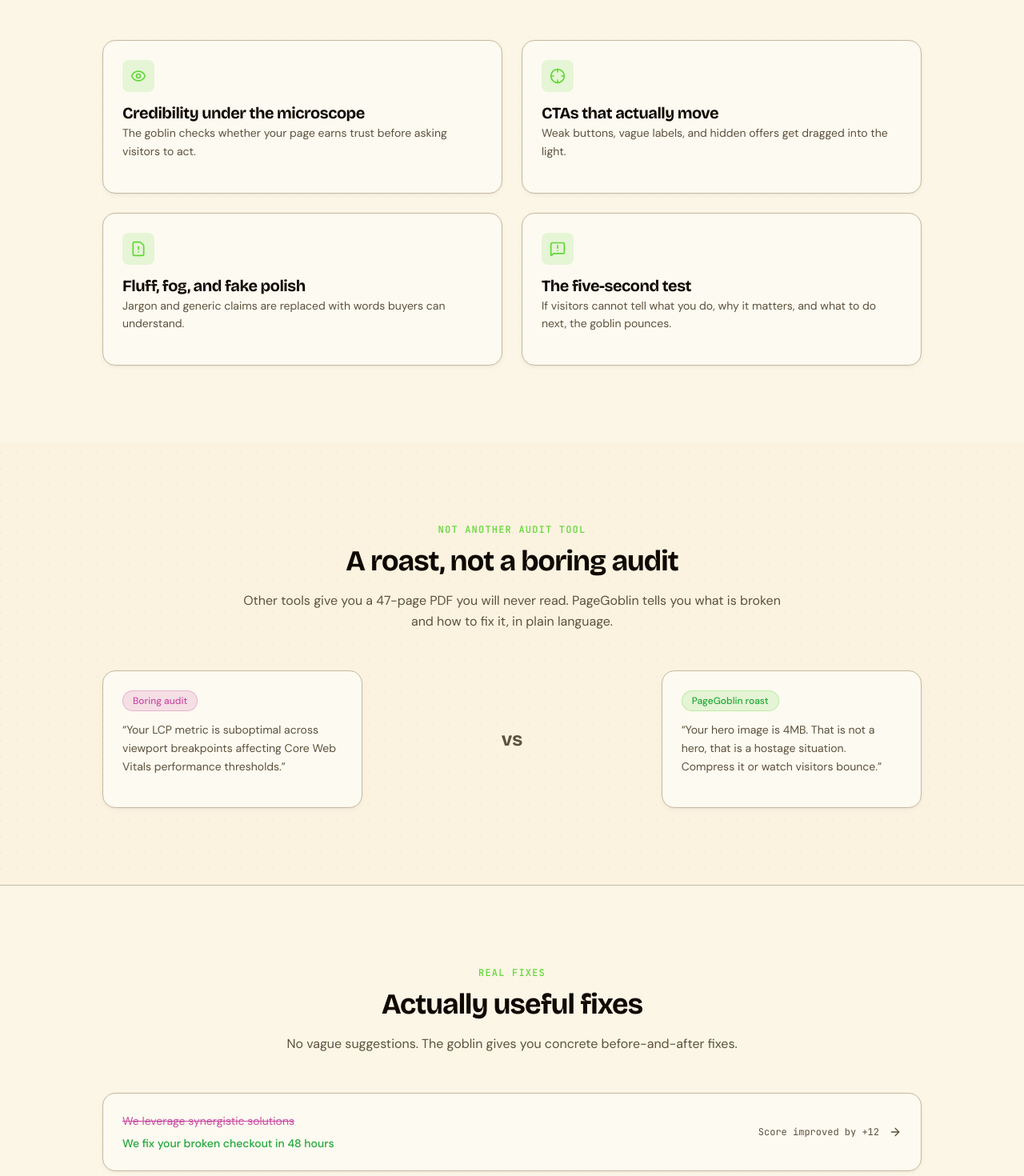
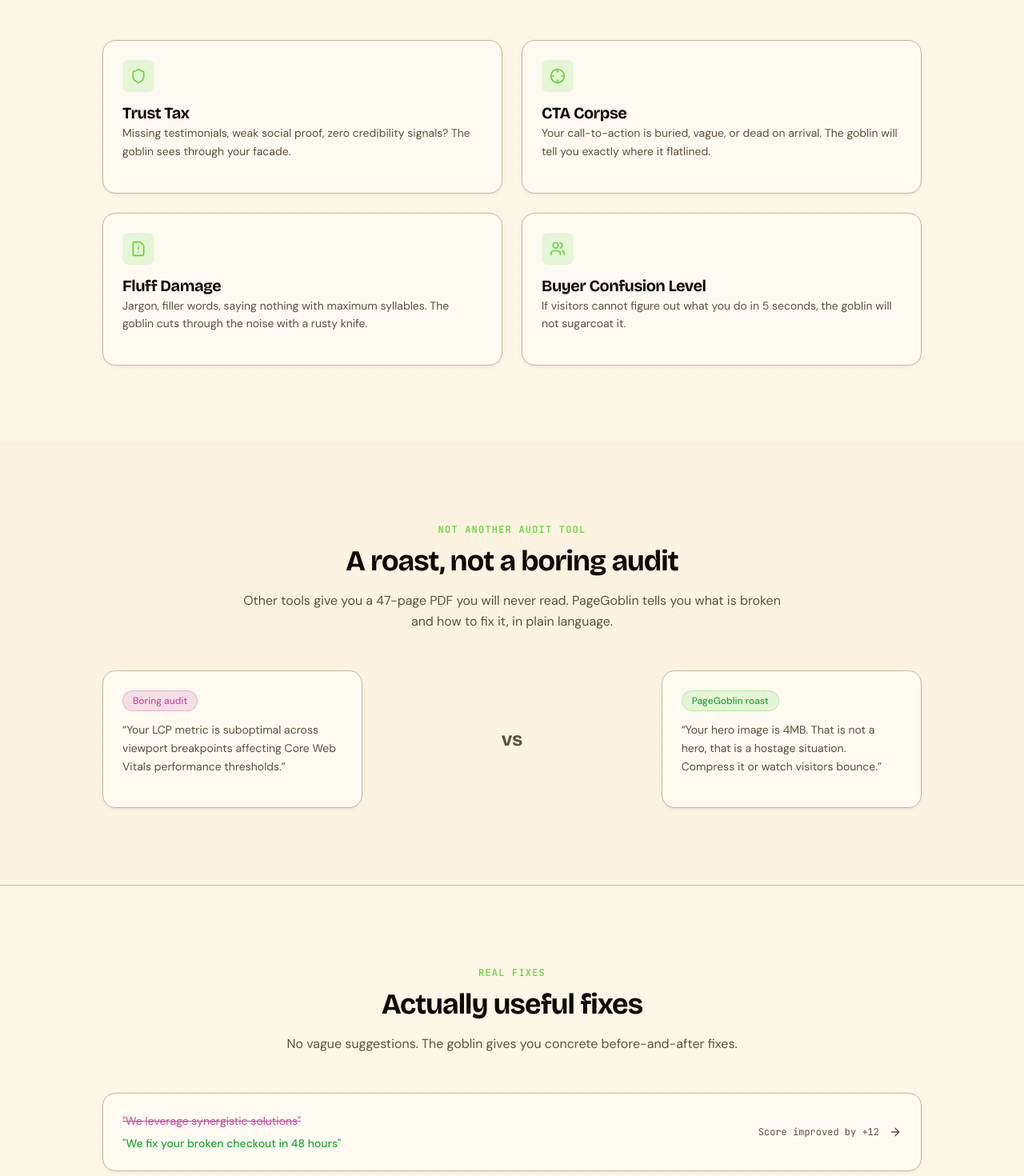
Before and after one commit to sayuru-akash/pagegoblin, a Next.js app: page / in a window 1280 px wide. Shown: the part 1160-2630 px from the top of the page at 80% size. Built offline with nearby package versions, Linux system fonts and the light colour scheme; no server answers.

Commit message:
feat: update small improvements

```diff
--- a/src/app/page.tsx
+++ b/src/app/page.tsx
@@ -1,15 +1,10 @@
 import Link from "next/link";
-import { cn } from "@/lib/utils";
 import {
   ArrowRight,
-  CheckCircle2,
+  Shield,
   Crosshair,
-  Eye,
   FileWarning,
-  MessageSquareWarning,
-  Sparkles,
-  WandSparkles,
-  Zap,
+  Users,
 } from "lucide-react";
 import { SiteHeader } from "@/components/layout/site-header";
 import { SiteFooter } from "@/components/layout/site-footer";
@@ -29,98 +24,48 @@
 
 const judgeCards = [
   {
-    icon: Eye,
-    eyebrow: "01 / trust",
-    title: "Credibility under the microscope",
+    icon: Shield,
+    title: "Trust Tax",
     description:
-      "The goblin checks whether your page earns trust before asking visitors to act.",
-    proof: "Proof, clarity, proof",
+      "Missing testimonials, weak social proof, zero credibility signals? The goblin sees through your facade.",
   },
   {
     icon: Crosshair,
-    eyebrow: "02 / action",
-    title: "CTAs that actually move",
+    title: "CTA Corpse",
     description:
-      "Weak buttons, vague labels, and hidden offers get dragged into the light.",
-    proof: "Sharper next step",
+      "Your call-to-action is buried, vague, or dead on arrival. The goblin will tell you exactly where it flatlined.",
   },
   {
     icon: FileWarning,
-    eyebrow: "03 / copy",
-    title: "Fluff, fog, and fake polish",
+    title: "Fluff Damage",
     description:
-      "Jargon and generic claims are replaced with words buyers can understand.",
-    proof: "Human language",
+      "Jargon, filler words, saying nothing with maximum syllables. The goblin cuts through the noise with a rusty knife.",
   },
   {
-    icon: MessageSquareWarning,
-    eyebrow: "04 / message",
-    title: "The five-second test",
+    icon: Users,
+    title: "Buyer Confusion Level",
     description:
-      "If visitors cannot tell what you do, why it matters, and what to do next, the goblin pounces.",
-    proof: "Clear value story",
+      "If visitors cannot figure out what you do in 5 seconds, the goblin will not sugarcoat it.",
   },
 ];
 
 const sampleFixes = [
   {
-    label: "Hero claim",
-    before: "We leverage synergistic solutions",
-    after: "We fix your broken checkout in 48 hours",
+    before: '"We leverage synergistic solutions"',
+    after: '"We fix your broken checkout in 48 hours"',
     score: 12,
   },
   {
-    label: "Primary CTA",
-    before: "Submit",
-    after: "Get my free audit",
+    before: "CTA button says Submit",
+    after: 'CTA button says "Get my free audit"',
     score: 34,
   },
   {
-    label: "Social proof",
     before: "No testimonials visible",
     after: "3 testimonials above the fold",
     score: 58,
   },
 ];
-
-const quickStats = [
-  {
-    label: "Instant roast",
-    value: "60s",
-    note: "paste a URL, get a readable verdict",
-  },
-  {
-    label: "Signals scanned",
-    value: "40+",
-    note: "copy, trust, CTA, and clarity checks",
-  },
-  {
-    label: "Fix-first output",
-    value: "0 fluff",
-    note: "specific changes, not generic advice",
-  },
-];
-
-const audienceRoles = [
-  "Founders",
-  "Marketers",
-  "Agencies",
-  "Indie hackers",
-  "Freelancers",
-  "Growth teams",
-];
-
-function FloatingBlob({ className }: { className: string }) {
-  return (
-    <div
-      aria-hidden="true"
-      className={cn(
-        "pointer-events-none absolute rounded-full blur-3xl",
-        className,
-      )}
-    />
-  );
-}
 
 export default function Home() {
   return (
```
